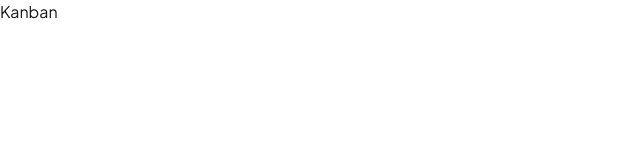
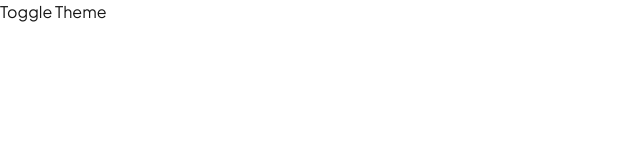
Before and after one commit to CodingWithJiro/frontend-mentor-kanban-task-management-web-app, a Next.js app: page / in a window 1280 px wide. Shown: the top 160 px of the page, without its empty margins (0-640 px from the left). Built offline with nearby package versions, Linux system fonts and the light colour scheme.

Commit message:
feat(themes): set up next themes provider and test it out with a simple button

```diff
--- a/src/app/layout.tsx
+++ b/src/app/layout.tsx
@@ -1,6 +1,7 @@
 import type { Metadata } from 'next';
 import { Plus_Jakarta_Sans } from 'next/font/google';
 import './globals.css';
+import { ThemeProvider } from '@/components/providers/theme-provider';
 
 const plusJakartaSans = Plus_Jakarta_Sans({
   variable: '--font-plus-jakarta-sans',
@@ -17,9 +18,12 @@ export default function RootLayout({ children }: LayoutProps<'/'>) {
   return (
     <html
       lang="en"
+      suppressHydrationWarning
       className={`${plusJakartaSans.variable} h-full antialiased`}
     >
-      <body className="flex min-h-full flex-col">{children}</body>
+      <body className="flex min-h-full flex-col">
+        <ThemeProvider>{children}</ThemeProvider>
+      </body>
     </html>
   );
 }
--- a/src/app/page.tsx
+++ b/src/app/page.tsx
@@ -1,3 +1,18 @@
+'use client';
+
+import { useTheme } from 'next-themes';
+
 export default function Home() {
-  return <main>Kanban</main>;
+  const { theme, setTheme } = useTheme();
+
+  return (
+    <main>
+      <button
+        type="button"
+        onClick={() => setTheme(theme === 'light' ? 'dark' : 'light')}
+      >
+        Toggle Theme
+      </button>
+    </main>
+  );
 }
--- /dev/null
+++ b/src/components/providers/theme-provider.tsx
@@ -0,0 +1,11 @@
+'use client';
+
+import { ThemeProvider as NextThemesProvider } from 'next-themes';
+
+interface ThemeProviderProps {
+  children: React.ReactNode;
+}
+
+export function ThemeProvider({ children }: ThemeProviderProps) {
+  return <NextThemesProvider attribute="class">{children}</NextThemesProvider>;
+}
```
